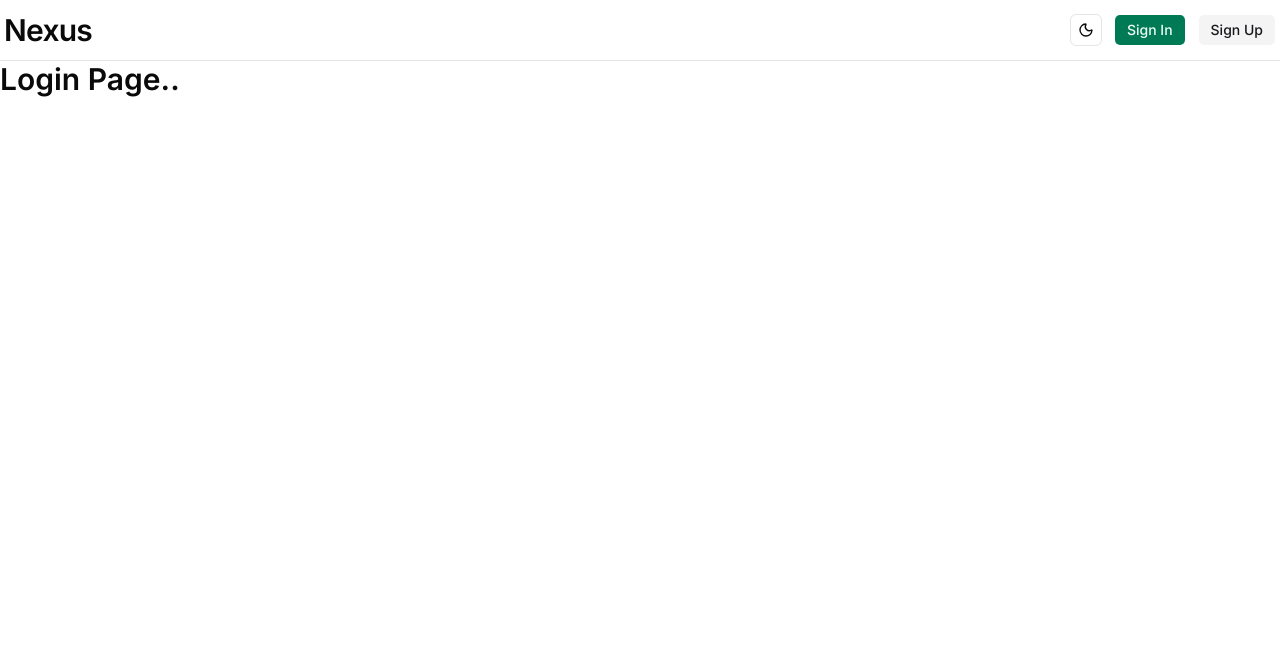
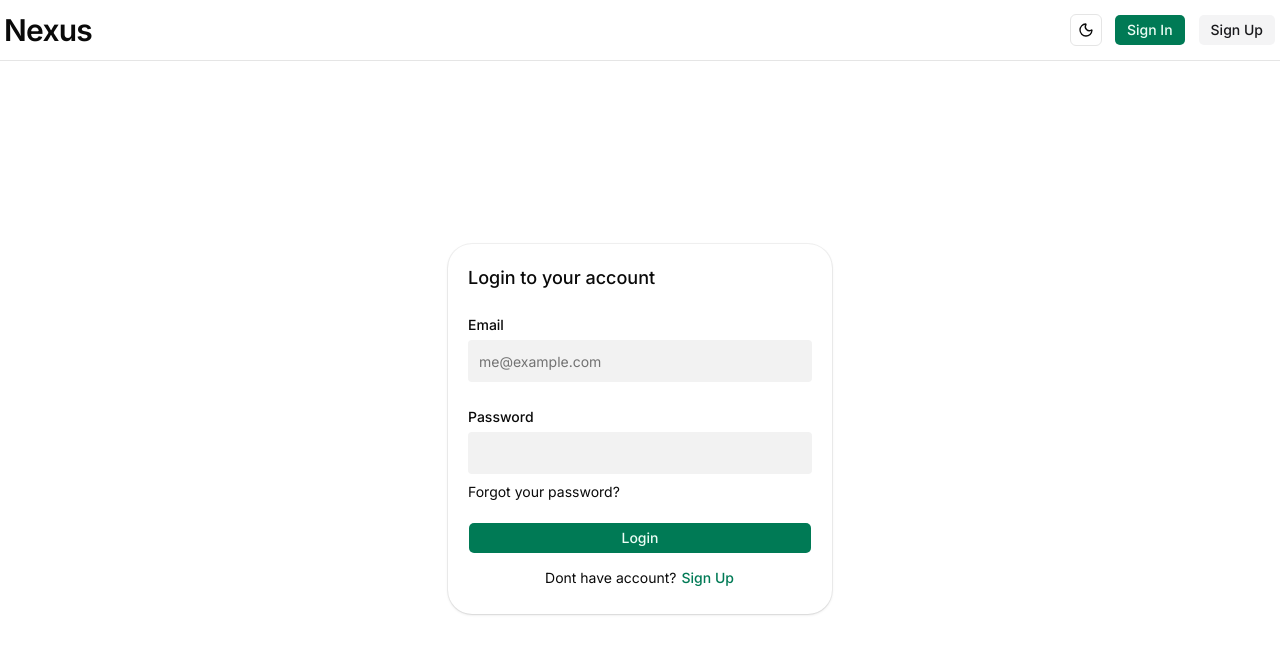
Before and after one commit to 0xSlayver/Nexus, a Next.js app: page /sign-in in a window 1280 px wide. Shown: the top 654 px of the page. Built offline with nearby package versions, Linux system fonts and the light colour scheme.

Commit message:
UI: finish Login form

```diff
--- a/src/app/sign-in/page.tsx
+++ b/src/app/sign-in/page.tsx
@@ -1,5 +1,32 @@
+import CardCompact from "@/components/CardCompact";
+import SignInForm from "@/components/layout/public/SignInForm";
+import { Button } from "@/components/ui/button";
+import { signUpPath } from "@/paths";
+import Link from "next/link";
+
 function LoginPage() {
-  return <h1 className='text-3xl font-semibold'>Login Page..</h1>;
+  return (
+    <div className="flex min-h-[calc(100dvh-4rem)] items-center justify-center">
+      <CardCompact
+        title="Login to your account"
+        footer={
+          <div className="flex w-full flex-col items-center gap-2">
+            <Button size={"icon"} type="submit" className="w-full">
+              Login
+            </Button>
+            <Link href={signUpPath()} className="flex items-center gap-1">
+              Dont have account?
+              <Button className="p-0" variant={"link"}>
+                Sign Up
+              </Button>
+            </Link>
+          </div>
+        }
+      >
+        <SignInForm />
+      </CardCompact>
+    </div>
+  );
 }
 
 export default LoginPage;
--- /dev/null
+++ b/src/components/CardCompact.tsx
@@ -0,0 +1,35 @@
+import {
+  Card,
+  CardHeader,
+  CardTitle,
+  CardDescription,
+  CardContent,
+  CardFooter,
+} from "@/components/ui/card";
+
+type CardCompactProps = {
+  title: string;
+  description?: string;
+  children: React.ReactNode;
+  footer: React.ReactNode | string;
+};
+
+function CardCompact({
+  title,
+  description,
+  children,
+  footer,
+}: CardCompactProps) {
+  return (
+    <Card className="w-full max-w-sm">
+      <CardHeader>
+        <CardTitle className="text-lg">{title}</CardTitle>
+        <CardDescription>{description}</CardDescription>
+      </CardHeader>
+      <CardContent>{children}</CardContent>
+      <CardFooter>{footer}</CardFooter>
+    </Card>
+  );
+}
+
+export default CardCompact;
--- /dev/null
+++ b/src/components/layout/public/SignInForm.tsx
@@ -0,0 +1,35 @@
+import Form from "@/components/ui/Form";
+import LabelButton from "@/components/ui/LabelButton";
+import Link from "next/link";
+
+function SignInForm() {
+  return (
+    <Form>
+      <LabelButton
+        label="Email"
+        htmlFor="email"
+        id="email"
+        type="text"
+        placeholder="me@example.com"
+      />
+
+      <div className="flex flex-col gap-2">
+        <LabelButton
+          label="Password"
+          htmlFor="password"
+          id="password"
+          type="password"
+        />
+
+        <Link
+          href="#"
+          className="inline-block text-sm underline-offset-4 hover:underline"
+        >
+          Forgot your password?
+        </Link>
+      </div>
+    </Form>
+  );
+}
+
+export default SignInForm;
--- /dev/null
+++ b/src/components/ui/Form.tsx
@@ -0,0 +1,9 @@
+type FormProps = {
+  children: React.ReactNode;
+};
+
+function Form({ children }: FormProps) {
+  return <form className="flex flex-col gap-7">{children}</form>;
+}
+
+export default Form;
--- /dev/null
+++ b/src/components/ui/LabelButton.tsx
@@ -0,0 +1,35 @@
+import { Input } from "@/components/ui/input";
+import { Label } from "@/components/ui/label";
+
+type LabelButtonProps = {
+  htmlFor: string;
+  id: string;
+  type: string;
+  required?: boolean;
+  placeholder?: string;
+  label: string;
+};
+
+function LabelButton({
+  htmlFor,
+  id,
+  type,
+  required,
+  label,
+  placeholder,
+}: LabelButtonProps) {
+  return (
+    <div className="grid gap-2">
+      <Label htmlFor={htmlFor}>{label}</Label>
+      <Input
+        id={id}
+        type={type}
+        placeholder={placeholder}
+        required={required}
+        className="py-5"
+      />
+    </div>
+  );
+}
+
+export default LabelButton;
```
